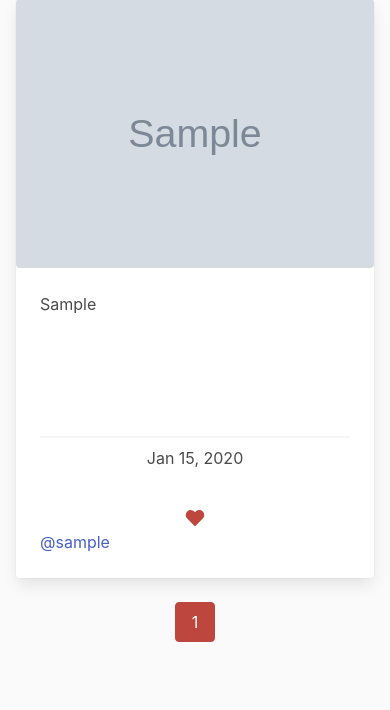
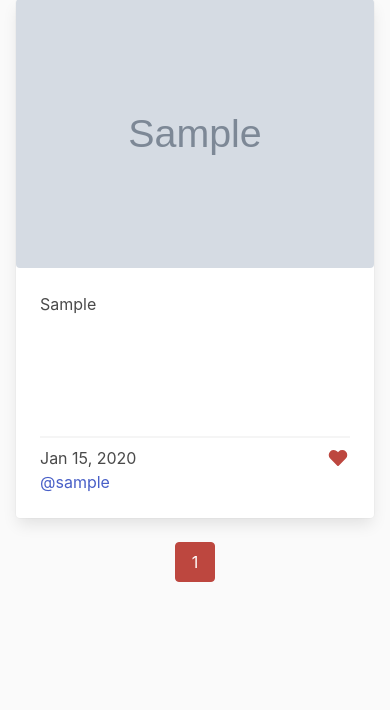
Before and after one commit to bernasx/aiartsharing, a Django app: page /content/favorites/ in a window 390 px wide. Shown: the part 69-779 px from the top of the page. Run offline with Django 4.2, Linux system fonts and the light colour scheme; a user stored in the database is signed in; tables that the repository leaves empty hold one stand-in row (values such as "Sample post"); grey boxes marked "Sample" are stand-in pictures; some libraries are stand-ins or nearby versions.

Commit message:
Mobile fix to likes in post cards

```diff
--- a/aiart_content/templates/imageposts/partials/post_cards.html
+++ b/aiart_content/templates/imageposts/partials/post_cards.html
@@ -17,7 +17,7 @@
                     </div>
                     <hr class="post-card-divider" />
                     <div class="block">
-                        <div class="level mb-0">
+                        <div class="level mb-0 is-mobile">
                             <div class="level-left">
                                 <div class="level-item">
                                     <time datetime="{{post.publish_date|date:" Y-m-d"}}">{{post.publish_date|date:"M d, Y"}}</time>
```
